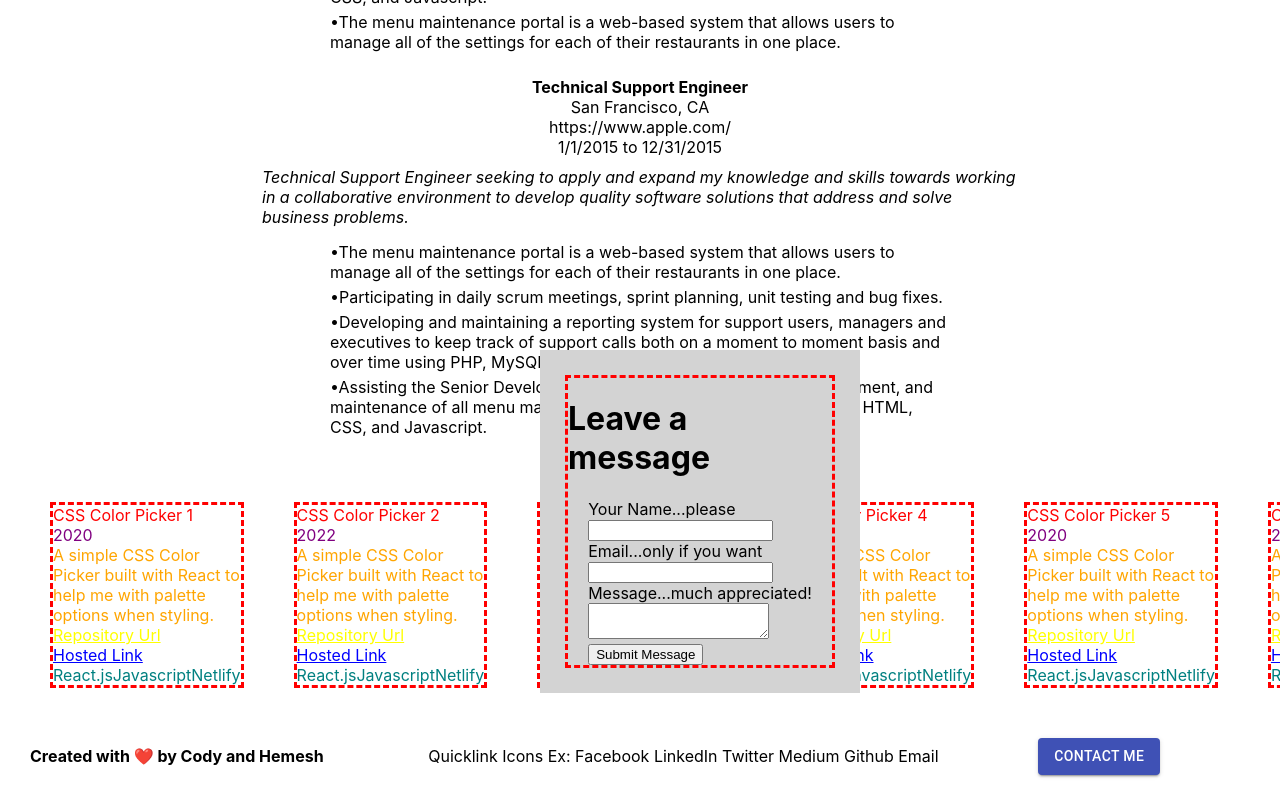
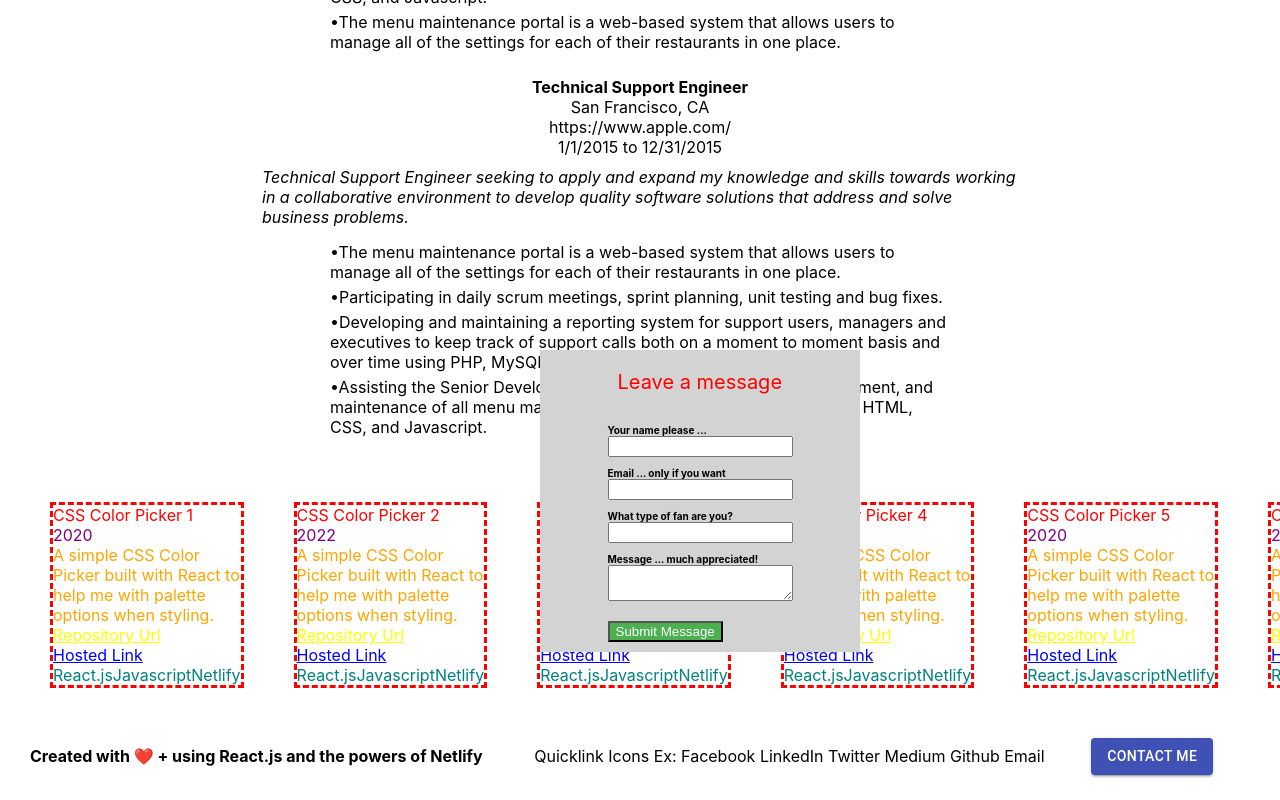
Before and after one commit to hemeshvpatel/ReactPortfolio, a React (Create React App) app: page / in a window 1280 px wide. Both pictures are taken after a click on the button "CONTACT ME". Shown: the part 2392-3192 px from the top of the page. Built offline with nearby package versions, Linux system fonts and the light colour scheme.

Commit message:
worked on making form more reusuable with props for fields and styles

```diff
--- a/src/components/footer.js
+++ b/src/components/footer.js
@@ -1,6 +1,6 @@
-import React, {useState} from "react";
+import React, { useState } from "react";
 import { Button } from "@material-ui/core";
-import Modal from "./reusable/modal"
+import Modal from "./reusable/modal";
 
 export default function Footer() {
   //Add link logic to determine which icons should be displayed
@@ -22,7 +22,7 @@ export default function Footer() {
       }}
     >
       <div style={{ fontWeight: 700, margin: "5px" }}>
-        Created with ❤️ by Cody and Hemesh
+        Created with ❤️ + using React.js and the powers of Netlify
       </div>
       <div style={{ margin: "5px" }}>
         Quicklink Icons Ex: Facebook LinkedIn Twitter Medium Github Email
--- a/src/components/form.js
+++ b/src/components/form.js
@@ -1,41 +1,84 @@
 import React from "react";
+//handle select options
 
 export default function Form(props) {
-  const { name, email, message, submitText } = props;
-  //Should this be a modal so when you click email/contact icon, this pop ups?
+  const {
+    headerProps,
+    contactProps,
+    nameProps,
+    emailProps,
+    messageProps,
+    submitProps,
+  } = props;
+  let headerStyle = { margin: "20px", fontSize: "20px" };
+  if (headerProps && headerProps.style) {
+    headerStyle = { ...headerStyle, ...headerProps.style };
+  }
+  let fieldStyle = {
+    margin: "10px",
+  };
+  let labelStyle = {
+    display: "flex",
+    flexDirection: "column",
+    fontWeight: 700,
+    fontSize: "10px",
+  };
+  let inputStyle = {};
+  let textAreaStyle = {};
+  let submitButtonStyle = {};
+  if (submitProps && submitProps.buttonStyle) {
+    submitButtonStyle = { ...submitButtonStyle, ...submitProps.buttonStyle };
+  }
   return (
     <div
       style={{
         display: "flex",
-        alignItems: "center",
-        margin: "25px",
         flexDirection: "column",
-        border: "3px dashed red",
       }}
     >
-      <h1>Leave a message</h1>
+      {headerProps && <div style={headerStyle}>{headerProps.text}</div>}
       <form name="contact" method="post">
         <input type="hidden" name="form-name" value="contact" />
-        {name && (
-          <div>
-            <label htmlFor="name">Your Name...please</label> <br />
-            <input type="text" id="name" name="name" required />
+        {nameProps && (
+          <div style={fieldStyle}>
+            <label htmlFor="name" style={labelStyle}>
+              {nameProps.label}
+              <input type="text" id="name" name="name" required />
+            </label>
           </div>
         )}
-        {email && (
-          <div>
-            <label htmlFor="email">Email...only if you want</label> <br />
-            <input type="email" id="email" name="email" />
+        {emailProps && (
+          <div style={fieldStyle}>
+            <label htmlFor="email" style={labelStyle}>
+              {emailProps.label}
+              <input type="email" id="email" name="email" />
+            </label>
           </div>
         )}
-        {message && (
-          <div>
-            <label htmlFor="message">Message...much appreciated!</label> <br />
-            <textarea id="message" name="message" required></textarea>
+        {contactProps && (
+          <div style={fieldStyle}>
+            <label htmlFor="contactType" style={labelStyle}>
+              {contactProps.label}
+              <input type="text" id="contactType" name="contactType" />
+            </label>
           </div>
         )}
-        <div>
-          <input type="submit" value={submitText} />
+        {messageProps && (
+          <div style={fieldStyle}>
+            <label htmlFor="message" style={labelStyle}>
+              {messageProps.label}
+              <textarea id="message" name="message" required></textarea>
+            </label>
+          </div>
+        )}
+        <div style={{ display: "flex", flexDirection: "row" }}>
+          {submitProps && (
+            <input
+              type="submit"
+              value={submitProps.text || "Submit"}
+              style={submitButtonStyle}
+            />
+          )}
         </div>
       </form>
     </div>
--- a/src/components/reusable/modal.js
+++ b/src/components/reusable/modal.js
@@ -28,10 +28,20 @@ export default function Modal(props) {
           }}
         >
           <Form
-            name={true}
-            email={true}
-            message={true}
-            submitText={"Submit Message"}
+            formProps={{ style: { border: "3px dashed red" } }}
+            headerProps={{ text: "Leave a message", style: { color: "red" } }}
+            nameProps={{ label: "Your name please ..." }}
+            emailProps={{ label: "Email ... only if you want" }}
+            contactProps={{ label: "What type of fan are you?" }}
+            messageProps={{ label: "Message ... much appreciated!" }}
+            submitProps={{
+              text: "Submit Message",
+              buttonStyle: {
+                backgroundColor: "#4CAF50",
+                color: "white",
+                margin: "10px",
+              },
+            }}
           />
         </div>
       )}
```
